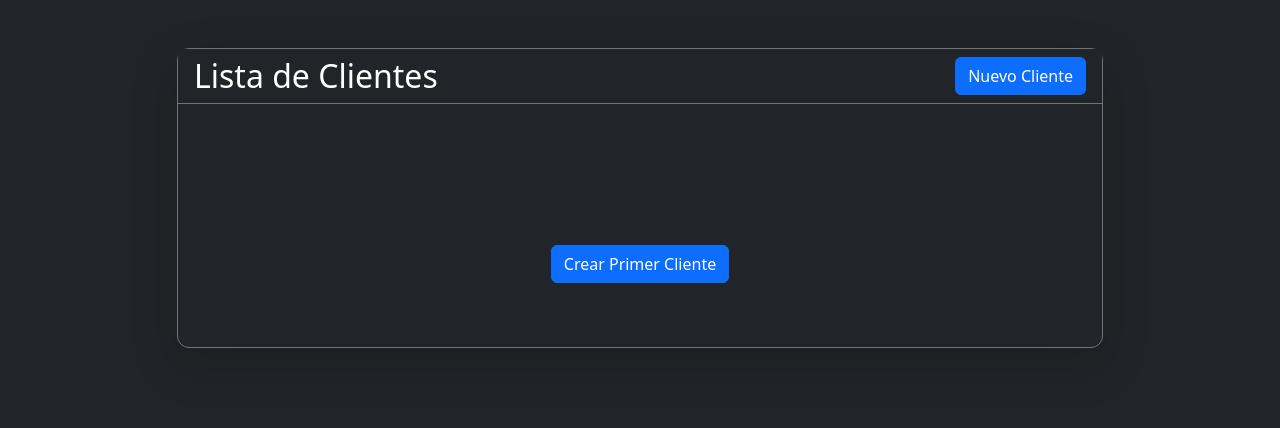
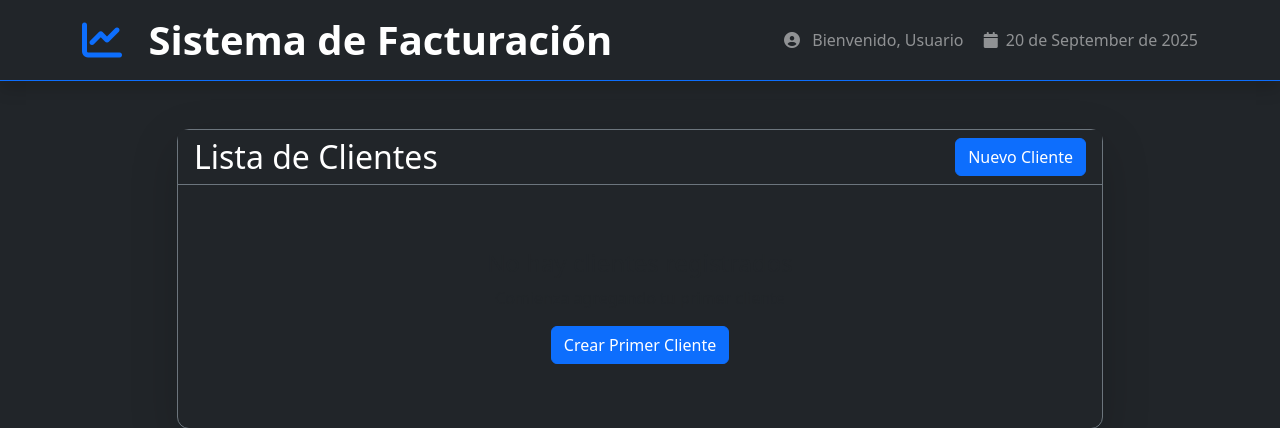
Before and after one commit to SantiagoArteche/urquiza-invoice, a Flask app: page /client in a window 1280 px wide. Shown: the top 428 px of the page. Run offline with Flask 3, Linux system fonts and the light colour scheme; parts of the project's set-up code (start-up, migrations or seed data) failed here and were passed over.

Commit message:
feat(clients-auth): fix urls and set locale time without use JS

```diff
--- a/src/app.py
+++ b/src/app.py
@@ -1,5 +1,5 @@
 import os
-from flask import Flask
+from flask import Flask, url_for, redirect
 from presentation.auth.routes import auth_bp
 from presentation.client.routes import client_bp
 from data.mysql_db.init import database
@@ -8,6 +8,12 @@
 from data.models.invoice_detail import InvoiceDetail
 from data.models.product import Product
 from data.models.user import User
+from datetime import datetime
+import locale
+
+
+locale.setlocale(locale.LC_TIME, "es_ES.UTF-8")
+current_date = datetime.now().strftime("%d de %B de %Y")
 
 from dotenv import load_dotenv
 
@@ -23,7 +29,7 @@
 
 @app.route("/")
 def running():
-    return "<p>The server is running</p>"
+    return redirect(url_for('auth.login'))
 
 if __name__ == "__main__":
     app.run(debug=True)
--- a/src/presentation/client/routes.py
+++ b/src/presentation/client/routes.py
@@ -1,12 +1,17 @@
-from flask import Blueprint, render_template, request, redirect, url_for, flash
+from flask import Blueprint, render_template, request, redirect, url_for
 from data.models.client import Client
+from datetime import datetime
+import locale
+
+locale.setlocale(locale.LC_TIME, "es_ES.UTF-8")
+current_date = datetime.now().strftime("%d de %B de %Y")
 
 client_bp = Blueprint("client", __name__, template_folder='../templates')
 
 @client_bp.route("/client", methods=['GET'])
 def list():
     clients = Client.query.all()
-    return render_template('client-list.html', clients=clients)
+    return render_template('client-list.html', clients=clients, current_date=current_date)
 
 @client_bp.route("/client/create", methods=['GET', 'POST'])
 def create():
--- a/src/presentation/templates/client-list.html
+++ b/src/presentation/templates/client-list.html
@@ -8,8 +8,40 @@
       href="https://cdn.jsdelivr.net/npm/bootstrap@5.3.3/dist/css/bootstrap.min.css"
       rel="stylesheet"
     />
+    <link
+      href="https://cdnjs.cloudflare.com/ajax/libs/font-awesome/6.4.0/css/all.min.css"
+      rel="stylesheet"
+    />
   </head>
   <body class="bg-dark text-white min-vh-100">
+    <header class="bg-dark border-bottom border-primary py-3 shadow">
+      <div class="container">
+        <div class="row align-items-center">
+          <div class="col-md-6">
+            <h1 class="text-white mb-0 fw-bold">
+              <a
+                href="{{ url_for('auth.dashboard') }}"
+                style="color: white; text-decoration: none"
+              >
+                <i class="fas fa-chart-line me-3 text-primary"></i>
+                Sistema de Facturación
+              </a>
+            </h1>
+          </div>
+          <div class="col-md-6 text-md-end">
+            <div class="text-white-50">
+              <i class="fas fa-user-circle me-2"></i>
+              <span>Bienvenido, Usuario</span>
+              <span class="ms-3">
+                <i class="fas fa-calendar me-1"></i>
+                <span>{{ current_date }}</span>
+              </span>
+            </div>
+          </div>
+        </div>
+      </div>
+    </header>
+
     <div class="container py-5">
       <div class="row justify-content-center">
         <div class="col-lg-10">
```
Also changed, not shown: src/presentation/auth/routes.py (+8 -2 lines), src/presentation/templates/home.html (+1 -8 lines).
